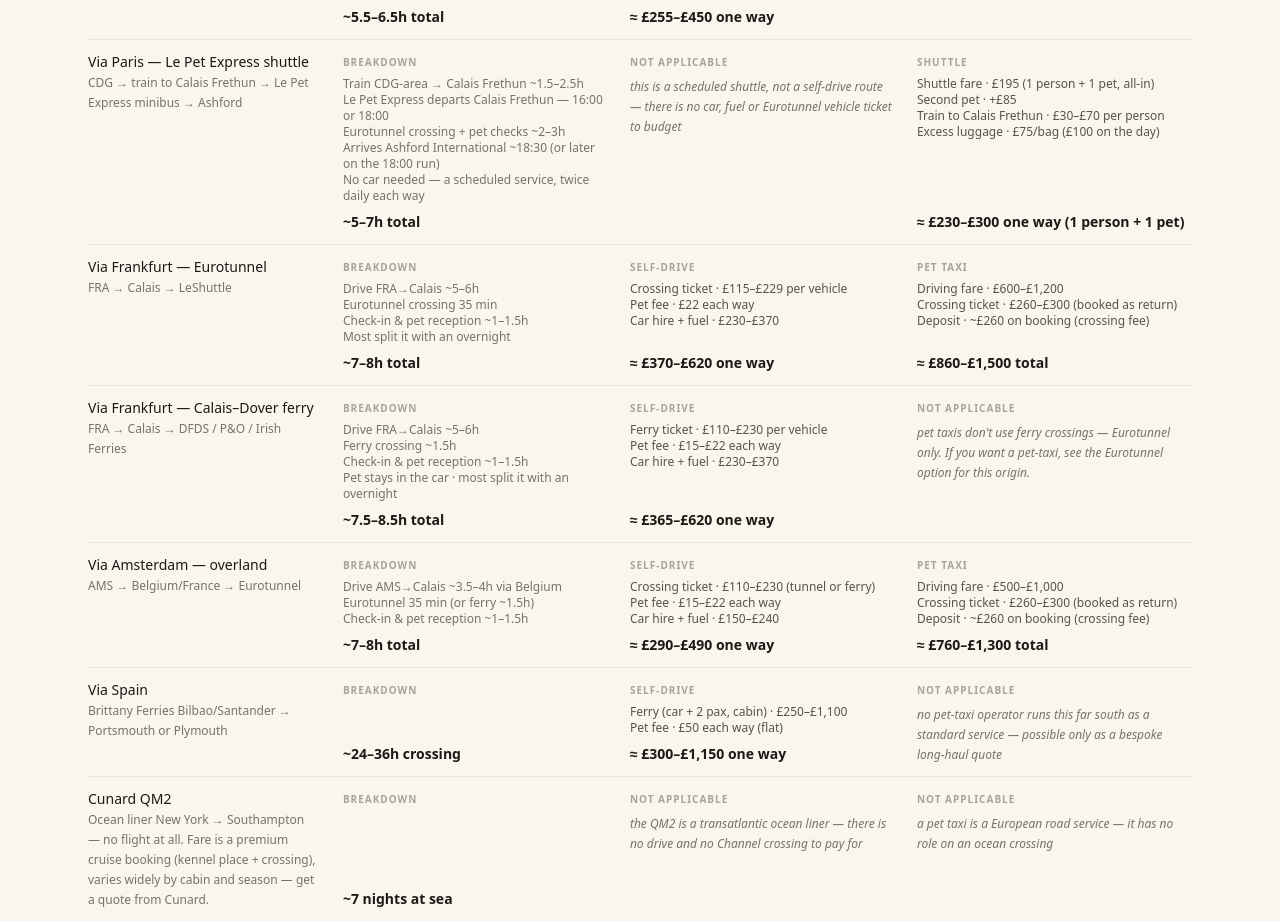
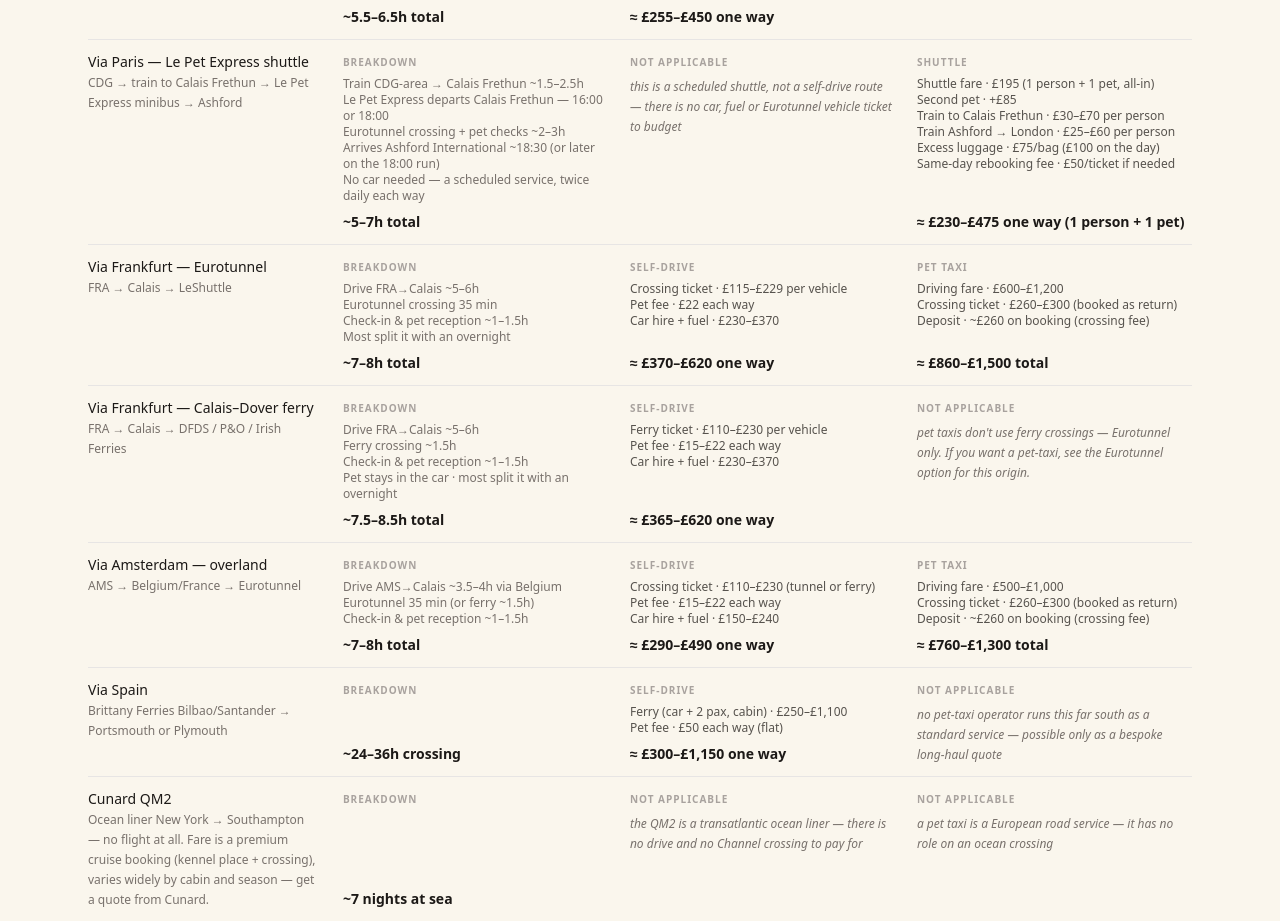
Before and after one commit to rupindermahay/petsincabin, a Next.js app: page /getting-your-pet-into-the-uk in a window 1280 px wide. Shown: the part 1441-2362 px from the top of the page. Built offline with nearby package versions, Linux system fonts and the light colour scheme.

Commit message:
Add files via upload

```diff
--- a/components/RouteComparison.jsx
+++ b/components/RouteComparison.jsx
@@ -86,16 +86,18 @@ const ROUTES = [
       "Shuttle fare · £195 (1 person + 1 pet, all-in)",
       "Second pet · +£85",
       "Train to Calais Frethun · £30–£70 per person",
+      "Train Ashford → London · £25–£60 per person",
       "Excess luggage · £75/bag (£100 on the day)",
+      "Same-day rebooking fee · £50/ticket if needed",
     ],
-    taxiTotal: "≈ £230–£300 one way (1 person + 1 pet)",
+    taxiTotal: "≈ £230–£475 one way (1 person + 1 pet)",
     // This route's secondary cost is a scheduled shuttle, not a private pet
     // taxi — costType drives the column label. taxiCaption overrides the
     // default "crossing ticket is extra" note, since the £195 already
     // includes the Eurotunnel crossing.
     costType: "shuttle",
     taxiCaption:
-      "the £195 shuttle fare is for one person plus one pet and already includes the Eurotunnel crossing. The train fare is per person; excess luggage is per bag. The shuttle runs twice daily each way — Ashford departs 10:00 and 13:00; Calais Frethun departs 16:00 and 18:00.",
+      "the £195 shuttle fare is for one person plus one pet and already includes the Eurotunnel crossing. The train fare is per person; excess luggage is per bag. The ceiling assumes peak walk-up train fares both sides, day-of excess luggage and a same-day rebooking — most journeys land near the floor. The shuttle runs twice daily each way — Ashford departs 10:00 and 13:00; Calais Frethun departs 16:00 and 18:00.",
     sortCost: 230,
     sortTime: 5,
     isEurotunnel: true,
```
